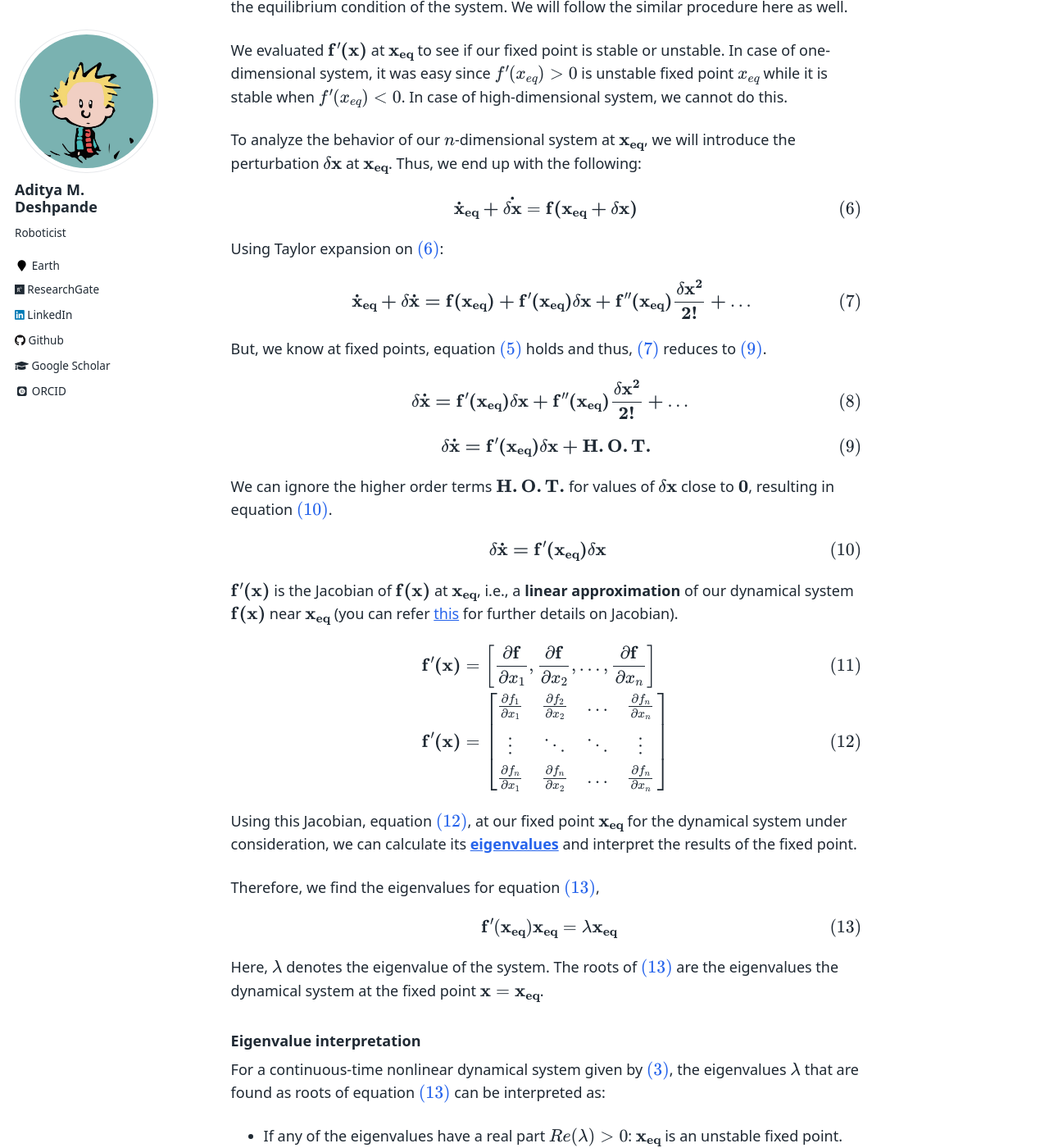
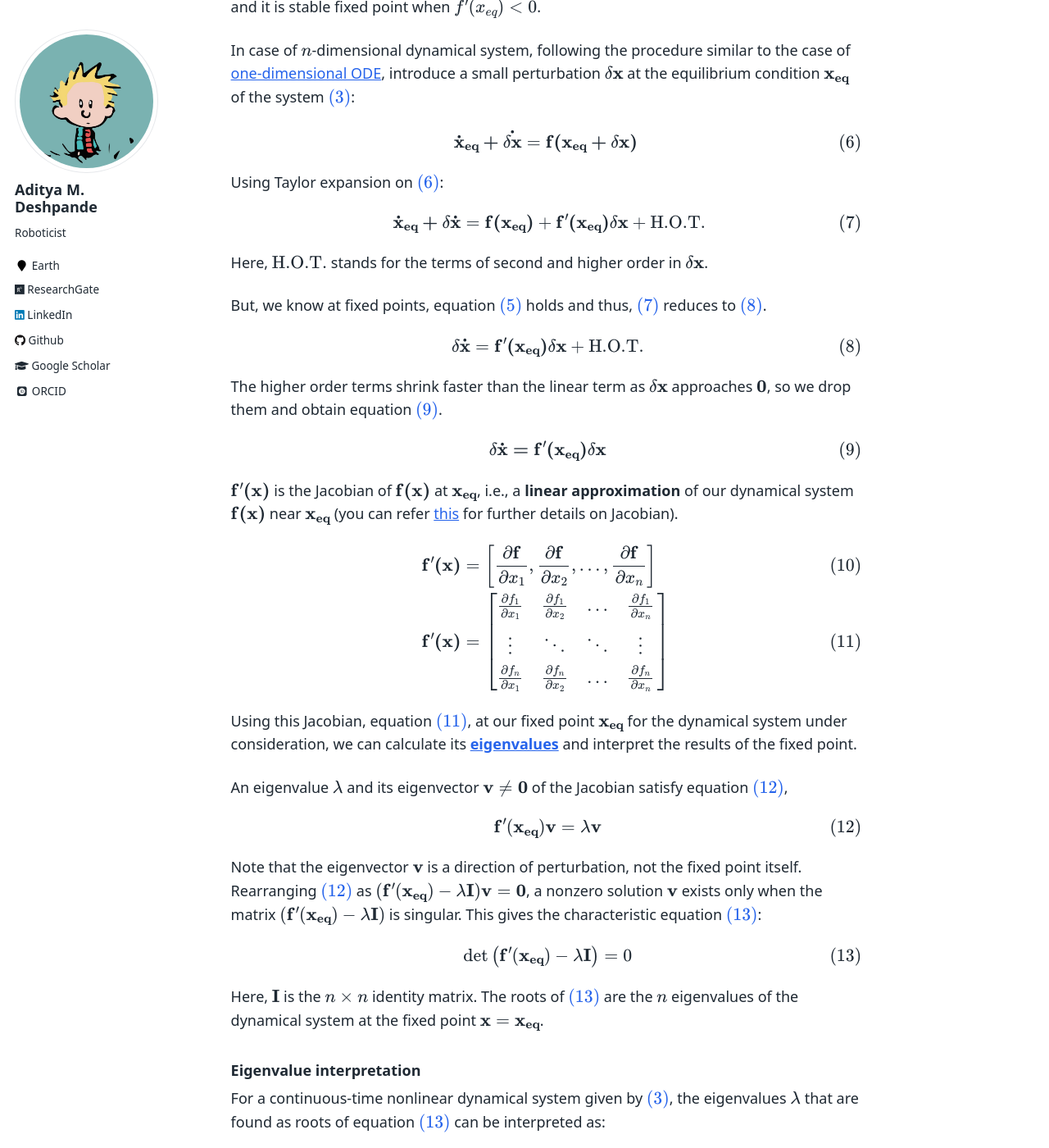
Before and after one commit to adipandas/adipandas.github.io, a Jekyll site: the page built from _posts/2021-03-04-fixed-point-high-dim.md, in a window 1280 px wide and 1400 px high, scrolled down 1296 px. Shown: the whole window at 82% size. Built offline with Jekyll 4.4.1, drawn with Linux system fonts in a browser that asks for light colours; some web fonts are replaced; formulas are drawn with MathJax 3; comment, search, counter and statistics services are not loaded; some of the changed text lies outside the part shown.

Commit message:
Fix typos

```diff
--- a/_posts/2021-03-04-fixed-point-high-dim.md
+++ b/_posts/2021-03-04-fixed-point-high-dim.md
@@ -44,9 +44,9 @@ $$
 
 ## Fixed points of Multi-dimensional system
 
-My [previous post](https://adipandas.github.io/posts/2020/02/stable-unstable-fixed-point/) only explained the definition of fixed point and provided an example with a scalar-valued dynamical system. Now, lets discuss a case of multi-dimensional ODE.
+My [previous post](https://adipandas.github.io/posts/2020/02/stable-unstable-fixed-point/) explained the definition of fixed point of dynamical system with an example of a scalar-valued dynamical system.
 
-We will start with the system given by equation $\eqref{eq:3}$:
+Now, focusing on the multi-dimensional ODE $\eqref{eq:3}$:
 
 
 $$
@@ -79,16 +79,10 @@ The roots of $\eqref{eq:5}$ will give us the value of $\mathbf{x_{eq}}$, i.e., f
 
 ## Stable and Unstable Fixed Points
 
-We analyzed the system in a one-dimensional case ([here](https://adipandas.github.io/posts/2020/02/stable-unstable-fixed-point/)) using a small perturbation $\delta$ at the equilibrium condition of the system. We will follow the similar procedure here as well.
+Recall, in case of one-dimensional system: $x_{eq}$ is unstable fixed point when $f^{\prime}(x_{eq})>0$ and it is stable fixed point when $f^{\prime}(x_{eq})<0$.
 
 
-
-We evaluated $\mathbf{f}^{\prime}\mathbf{(x)}$ at $\mathbf{x_{eq}}$ to see if our fixed point is stable or unstable. In case of one-dimensional system, it was easy since  $f^{\prime}(x_{eq})>0$ is unstable fixed point $x_{eq}$  while it is stable when $f^{\prime}(x_{eq})<0$. In case of high-dimensional system, we cannot do this.
-
-
-
-To analyze the behavior of our $n$-dimensional system at $\mathbf{x_{eq}}$, we will introduce the perturbation $\mathbf{\delta x}$ at $\mathbf{x_{eq}}$. Thus, we end up with the following:
-
+In case of $n$-dimensional dynamical system, following the procedure similar to the case of [one-dimensional ODE](https://adipandas.github.io/posts/2020/02/stable-unstable-fixed-point/), introduce a small perturbation $\mathbf{\delta x}$ at the equilibrium condition $\mathbf{x_{eq}}$ of the system $\eqref{eq:3}$:
 
 $$
 \begin{align}
@@ -104,26 +98,21 @@ Using Taylor expansion on $\eqref{eq:6}$:
 
 $$
 \begin{align}
-\mathbf{\dot x_{eq} + \delta \dot x = f(x_{eq}) + f^{\prime}(x_{eq}) \delta x + f^{\prime \prime}(x_{eq}) \frac{\delta x^2}{2!} + \dots} \label{eq:7}
+\mathbf{\dot x_{eq} + \delta \dot x} = \mathbf{f(x_{eq})} + \mathbf{f^{\prime}(x_{eq})} \mathbf{\delta x} + \text{H.O.T.} \label{eq:7}
 \end{align}
 $$
+
+Here, $\text{H.O.T.}$ stands for the terms of second and higher order in $\mathbf{\delta x}$.
 
 But, we know at fixed points, equation $\eqref{eq:5}$ holds and thus, $\eqref{eq:7}$ reduces to $\eqref{eq:8}$.
 
 $$
 \begin{align}
-\mathbf{
-\delta \dot x = f^{\prime}(x_{eq}) \delta x + f^{\prime\prime}(x_{eq}) \frac{\delta x^2}{2!} + \dots}
+\mathbf{\delta \dot x} = \mathbf{f^{\prime}(x_{eq})} \mathbf{\delta x} + \text{H.O.T.} \label{eq:8}
 \end{align}
 $$
 
-$$
-\mathbf{
-\delta \dot x = f^{\prime}(x_{eq}) \delta x + H.O.T.
-\label{eq:8}}
-$$
-
-We can ignore the higher order terms $\mathbf{H.O.T.}$ for values of $\mathbf{\delta{x}}$ close to $\mathbf{0}$, resulting in equation $\eqref{eq:9}$.
+The higher order terms shrink faster than the linear term as $\mathbf{\delta x}$ approaches $\mathbf{0}$, so we drop them and obtain equation $\eqref{eq:9}$.
 
 $$
 \begin{align}
@@ -144,7 +133,7 @@ $$
 \right] \label{eq:11}\\
 \mathbf{f}^{\prime}\mathbf{(x)} &=
 \begin{bmatrix}
-\frac{\partial{f_{1}}}{\partial x_{1}} & \frac{\partial{f_{2}}}{\partial x_{2}} & \dots & \frac{\partial{f_{n}}}{\partial x_{n}}\\
+\frac{\partial{f_{1}}}{\partial x_{1}} & \frac{\partial{f_{1}}}{\partial x_{2}} & \dots & \frac{\partial{f_{1}}}{\partial x_{n}}\\
 \vdots & \ddots & \ddots & \vdots \\
 \frac{\partial{f_{n}}}{\partial x_{1}} & \frac{\partial{f_{n}}}{\partial x_{2}} & \dots & \frac{\partial{f_{n}}}{\partial x_{n}}\\
 \end{bmatrix} \label{eq:12}
@@ -154,28 +143,48 @@ $$
 
 Using this Jacobian, equation $\eqref{eq:12}$, at our fixed point $\mathbf{x_{eq}}$ for the dynamical system under consideration, we can calculate its [**eigenvalues**](https://en.wikipedia.org/wiki/Eigenvalues_and_eigenvectors) and interpret the results of the fixed point.
 
-Therefore, we find the eigenvalues for equation $\eqref{eq:13}$,
+An eigenvalue $\lambda$ and its eigenvector $\mathbf{v} \ne \mathbf{0}$ of the Jacobian satisfy equation $\eqref{eq:13}$,
 
 
 $$
 \begin{align}
-\mathbf{f}^{\prime}(\mathbf{x_{eq}}) \mathbf{x_{eq}} = \lambda \mathbf{x_{eq}} \label{eq:13}
+\mathbf{f}^{\prime}(\mathbf{x_{eq}}) \mathbf{v} = \lambda \mathbf{v} \label{eq:13}
 \end{align}
 $$
 
 
-Here, $\lambda$ denotes the eigenvalue of the system. The roots of $\eqref{eq:13}$ are the eigenvalues the dynamical system at the fixed point $\mathbf{x}=\mathbf{x_{eq}}$.
+Note that the eigenvector $\mathbf{v}$ is a direction of perturbation, not the fixed point itself. Rearranging $\eqref{eq:13}$ as $(\mathbf{f}^{\prime}(\mathbf{x_{eq}}) - \lambda \mathbf{I})\mathbf{v} = \mathbf{0}$, a nonzero solution $\mathbf{v}$ exists only when the matrix $(\mathbf{f}^{\prime}(\mathbf{x_{eq}}) - \lambda \mathbf{I})$ is singular. This gives the characteristic equation $\eqref{eq:14}$:
+
+
+$$
+\begin{align}
+\det \left( \mathbf{f}^{\prime}(\mathbf{x_{eq}}) - \lambda \mathbf{I} \right) = 0 \label{eq:14}
+\end{align}
+$$
+
+
+Here, $\mathbf{I}$ is the $n \times n$ identity matrix. The roots of $\eqref{eq:14}$ are the $n$ eigenvalues of the dynamical system at the fixed point $\mathbf{x}=\mathbf{x_{eq}}$.
 
 
 
 ### Eigenvalue interpretation <a name='eigen_value_interpretation'></a>
 
-For a continuous-time nonlinear dynamical system given by $\eqref{eq:3}$, the eigenvalues $\lambda$ that are found as roots of equation $\eqref{eq:13}$ can be interpreted as:
+For a continuous-time nonlinear dynamical system given by $\eqref{eq:3}$, the eigenvalues $\lambda$ that are found as roots of equation $\eqref{eq:14}$ can be interpreted as:
 
 * If any of the eigenvalues have a real part $Re(\lambda)>0$: $\mathbf{x_{eq}}$ is an unstable fixed point.
 * If all $Re(\lambda)<0$: $\mathbf{x_{eq}}$ is a stable fixed point.
-* If $\lambda=0$: $\mathbf{x_{eq}}$ is a neutral fixed point.
-* If eigenvalues $\lambda$ are complex conjugates, i.e., $Im(\lambda) \ne 0$: The dynamical system has oscillatory behavior around the fixed point.
+* If no eigenvalue has $Re(\lambda)>0$ and at least one has $Re(\lambda)=0$: $\mathbf{x_{eq}}$ is a non-hyperbolic fixed point and the linearization is inconclusive. The linear system $\eqref{eq:9}$ is neutrally stable along the eigenvectors with $Re(\lambda)=0$, but the higher order terms dropped in $\eqref{eq:8}$ decide the stability of the nonlinear system, and they can make it either stable or unstable. Settling the question requires [Lyapunov's direct method](https://en.wikipedia.org/wiki/Lyapunov_stability), which works with the nonlinear system itself.
+
+A fixed point where every eigenvalue has a nonzero real part is called hyperbolic. There, the [Hartman-Grobman theorem](https://en.wikipedia.org/wiki/Hartman%E2%80%93Grobman_theorem) guarantees that the flow of the nonlinear system near $\mathbf{x_{eq}}$ is topologically equivalent to the flow of its linearization, which is what licenses reading stability off the eigenvalues. The first bullet holds even without hyperbolicity, because one eigenvalue with $Re(\lambda)>0$ creates a direction along which the perturbation grows, whatever the other eigenvalues do.
+
+
+### Complex eigenvalues
+
+The three cases above are decided by $Re(\lambda)$ alone and cover every possibility. A nonzero $Im(\lambda)$ describes the shape of the trajectories rather than their stability. Since $\mathbf{f}^{\prime}(\mathbf{x_{eq}})$ is a real matrix, complex eigenvalues occur in conjugate pairs $\lambda = \alpha \pm i \beta$. Each pair contributes a rotation of angular frequency $\beta$ in the real plane spanned by the real and imaginary parts of the corresponding eigenvector:
+
+* $\alpha<0$: trajectories spiral inward to $\mathbf{x_{eq}}$ (stable spiral).
+* $\alpha>0$: trajectories spiral outward (unstable spiral).
+* $\alpha=0$: the linearization predicts closed orbits around a center. This is the non-hyperbolic case, so the higher order terms decide whether the orbits stay closed, spiral in, or spiral out.
 
 
 
```
Also changed, not shown: other parts of _posts/2021-03-04-fixed-point-high-dim.md (+2 -2 lines), _posts/2020-02-01-stable-unstable-fixed-point.md (+1 -1 lines).
